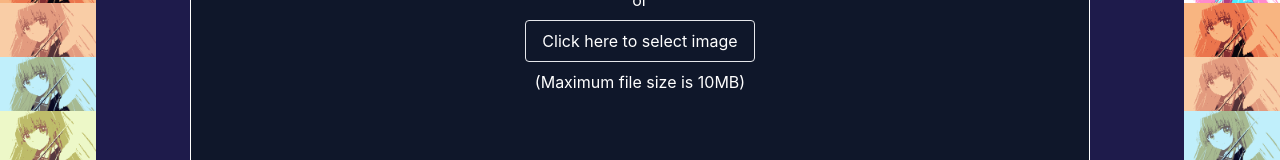
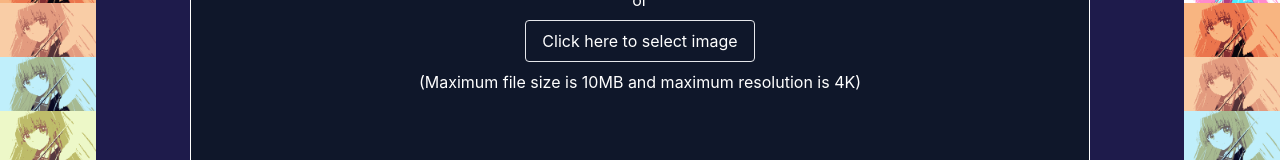
Before and after one commit to rozanfa/2bitPixelArt-Web, a React (Create React App) app in the folder frontend/: page / in a window 1280 px wide. Shown: the part 267-427 px from the top of the page. Built offline with nearby package versions, Linux system fonts and the light colour scheme; no server answers.

Commit message:
update error handling

```diff
--- a/frontend/src/App.tsx
+++ b/frontend/src/App.tsx
@@ -126,7 +126,7 @@ function App() {
         console.log(err);
         if (err.code == "ECONNABORTED") {
           setError("Request timeout");
-        } else if (err.status == 400) {
+        } else if (err.request.status == 400) {
           setError(err.response.data.message);
         } else {
           setError("Something went wrong");
@@ -171,7 +171,9 @@ function App() {
                   <button className="border px-4 py-2 rounded">
                     Click here to select image
                   </button>
-                  <p>(Maximum file size is 10MB)</p>
+                  <p>
+                    (Maximum file size is 10MB and maximum resolution is 4K)
+                  </p>
                 </div>
               ) : (
                 <img
```
